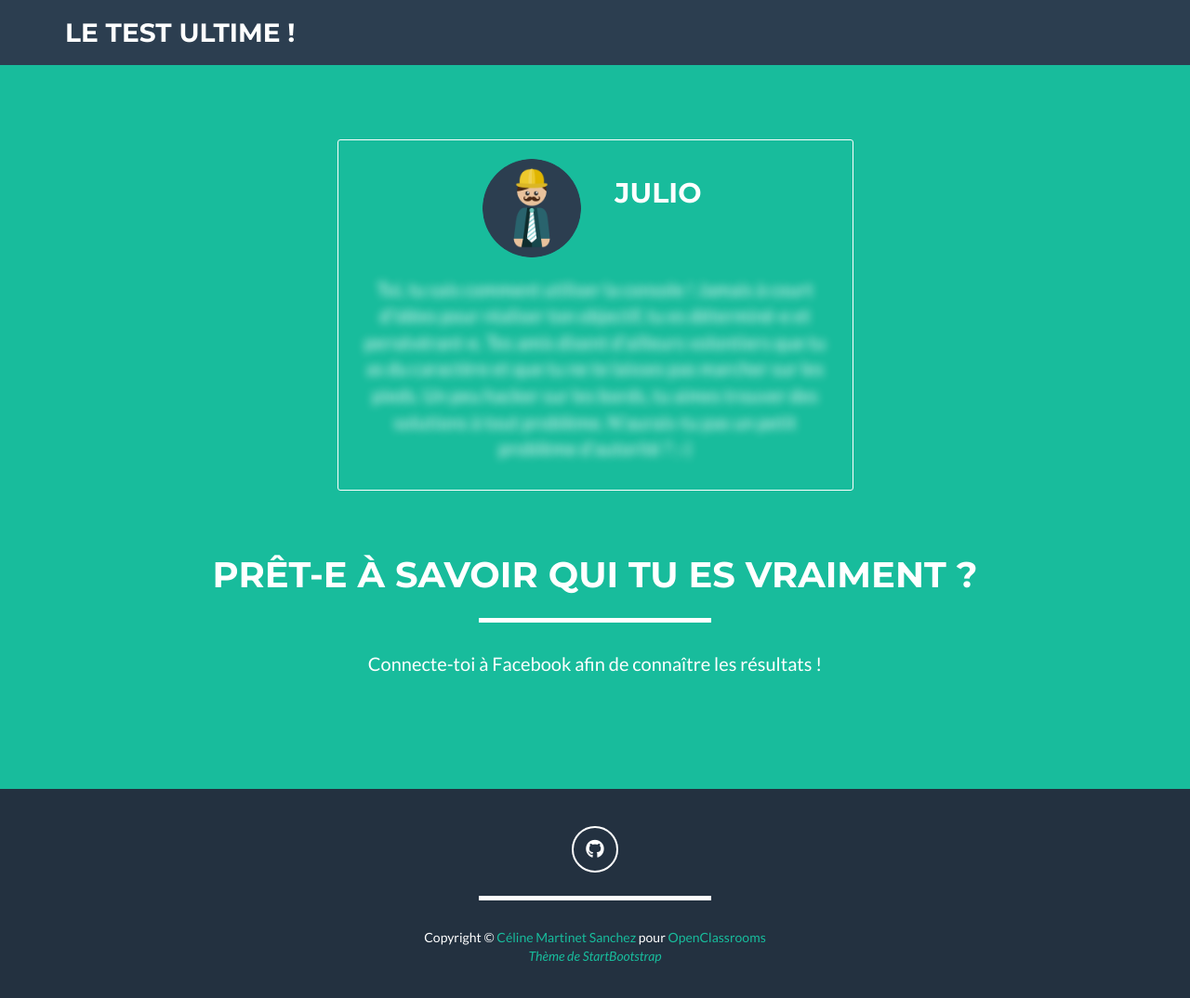
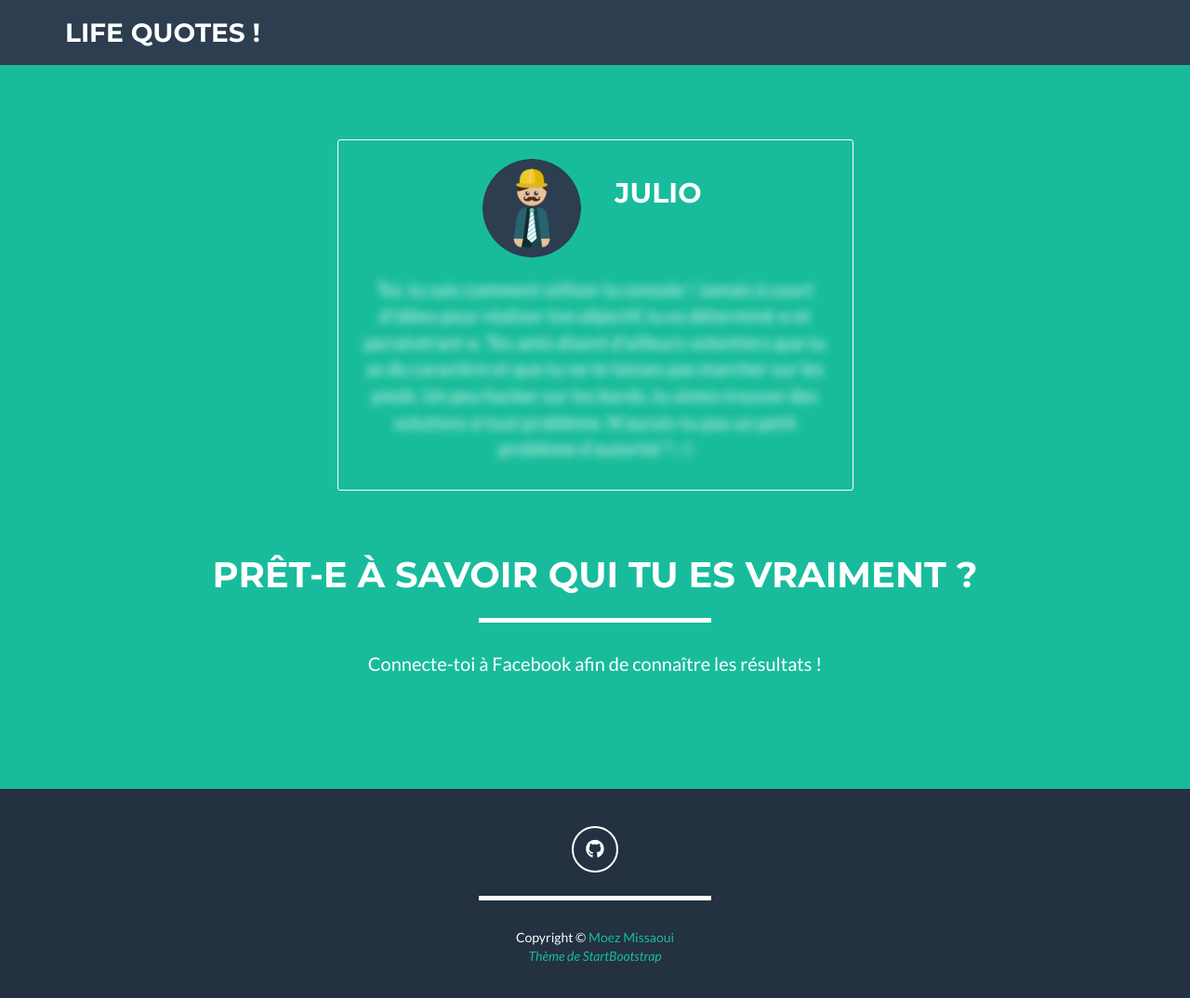
Before and after one commit to MoezMissaoui/App-web-Flask, a Flask app: page / in a window 1280 px wide. Shown: the whole page at 93% size. Run offline with Flask 2, Linux system fonts and the light colour scheme; some libraries are stand-ins or nearby versions.

Commit message:
update template

```diff
--- a/fbapp/templates/base.html
+++ b/fbapp/templates/base.html
@@ -6,18 +6,18 @@
     <meta charset="utf-8">
     <meta http-equiv="X-UA-Compatible" content="IE=edge">
     <meta name="viewport" content="width=device-width, initial-scale=1">
-    <meta name="description" content="Faites le test ultime et découvrez qui vous êtes vraiment !">
+    <meta name="description" content="Faites Life quotes et découvrez qui vous êtes vraiment !">
     <meta name="author" content="Moez Missaoui">
-    <title>Le test ultime !</title>
+    <title>Life quotes !</title>
 
     <link rel="icon" href="{{ url_for('static', filename='img/favicon.png') }}">
 
 
-    <meta property="og:title" content="Le test ultime !" />
+    <meta property="og:title" content="Life quotes !" />
     <meta property="og:type" content="website" />
     <meta property="og:url" content="{{og_url}}" />
     <meta property="og:image" content="{{og_img}}" />
-    <meta property="og:description" content="Faites le test ultime et découvrez qui vous êtes vraiment !" />
+    <meta property="og:description" content="Faites Life quotes et découvrez qui vous êtes vraiment !" />
     <meta property="fb:app_id" content="{{ config['FB_APP_ID']}}">
     <meta property="og:image:width" content="1200">
     <meta property="og:image:height" content="630">
@@ -63,7 +63,7 @@
         <div class="container">
             <!-- Brand and toggle get grouped for better mobile display -->
             <div class="navbar-header page-scroll">
-                  <a class="navbar-brand" href="/">Le test ultime !</a>
+                  <a class="navbar-brand" href="/">Life quotes !</a>
             </div>
 
             <!-- Collect the nav links, forms, and other content for toggling -->
@@ -88,9 +88,9 @@
             <div class="container">
                 <div class="row">
                     <div class="col-lg-12">
-                        <a href="https://github.com/celine-m-s/flask_test_app" class="btn-social btn-outline" target="_blank"><span class="sr-only">Github</span><i class="fa fa-fw fa-github"></i></a>
+                        <a href="https://github.com/MoezMissaoui/App-web-Flask" class="btn-social btn-outline" target="_blank"><span class="sr-only">Github</span><i class="fa fa-fw fa-github"></i></a>
                         <hr class="star-light">
-                        <span class="italic">Copyright &copy; <a href="http://bit.ly/2NRvDeV" target="_blank">Céline Martinet Sanchez</a> pour <a href="https://www.openclassrooms.com" target="_blank">OpenClassrooms</a></span>
+                        <span class="italic">Copyright &copy; <a href="https://github.com/MoezMissaoui" target="_blank">Moez Missaoui</a></span>
                         <p style="font-style:italic; font-size: 14px;"><a href="https://startbootstrap.com/template-overviews/freelancer/">Thème de StartBootstrap</a></p>
                     </div>
                 </div>
```
